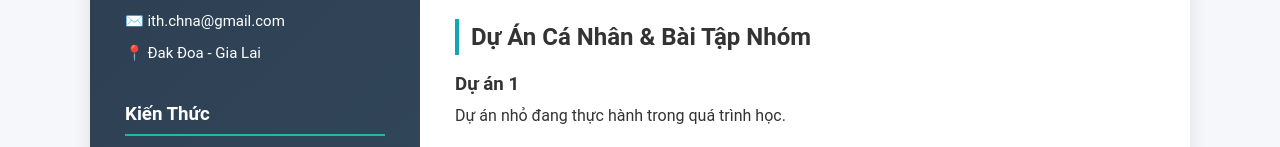
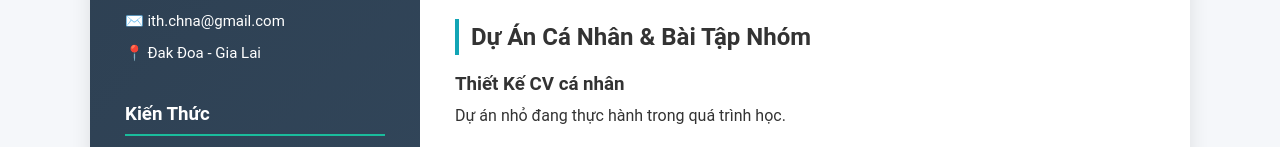
Before and after one commit to trangphan-tp/my-CV, a plain HTML site: page index.html in a window 1280 px wide. Shown: the part 376-523 px from the top of the page. Drawn offline with Linux system fonts and the light colour scheme.

Commit message:
sửa projects

```diff
--- a/index.html
+++ b/index.html
@@ -84,7 +84,7 @@
             <div class="projects">
                 <h2>Dự Án Cá Nhân & Bài Tập Nhóm</h2>
                 <div class="item">
-                    <h3>Dự án 1</h3>
+                    <h3>Thiết Kế CV cá nhân</h3>
                     <p>Dự án nhỏ đang thực hành trong quá trình học.</p>
                 </div>
                 <div class="item">
```
